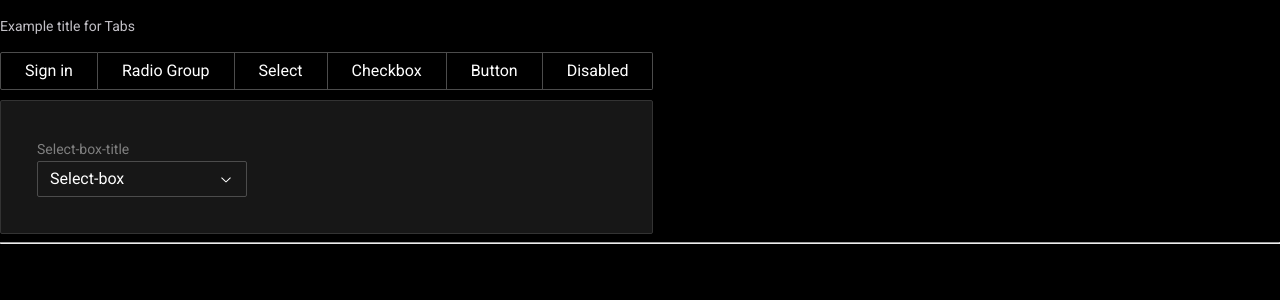
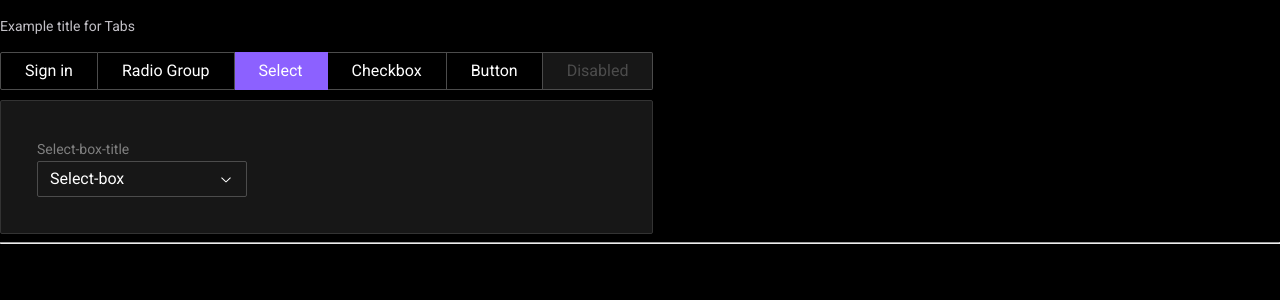
Before and after one commit to dnisaev/cards, a React (Vite) app: page / in a window 1280 px wide. Shown: the top 300 px of the page. Built offline with nearby package versions, Linux system fonts and the light colour scheme.

Commit message:
add Tabs component

```diff
--- a/src/components/ui/Tabs/Tabs.module.css
+++ /dev/null
@@ -1,57 +0,0 @@
-.root {
-  display: flex;
-  flex-direction: column;
-  width: min-content;
-}
-
-.list {
-  display: flex;
-  width: max-content;
-  margin-bottom: 10px;
-}
-
-.trigger {
-  all: unset;
-
-  cursor: pointer;
-
-  position: relative;
-
-  padding: 6px 24px;
-
-  text-align: center;
-
-  &:hover {
-    background-color: var(--color-dark-300);
-  }
-
-  &:active {
-    background-color: var(--color-accent-500);
-    border-color: var(--color-accent-500);
-  }
-}
-
-.first {
-  border: 1px solid var(--color-dark-300);
-  border-radius: 2px 0 0 2px;
-}
-
-.middle {
-  border: 1px solid var(--color-dark-300);
-  border-left: 0;
-  border-radius: 0;
-}
-
-.last {
-  border: 1px solid var(--color-dark-300);
-  border-left: 0;
-  border-radius: 0 2px 2px 0;
-}
-
-.trigger p {
-  margin: 0;
-}
-
-.title {
-  color: var(--color-light-900);
-}
--- /dev/null
+++ b/src/components/ui/Tabs/Tabs.module.scss
@@ -0,0 +1,70 @@
+.root {
+  display: flex;
+  flex-direction: column;
+  width: min-content;
+}
+
+.title {
+  color: var(--color-light-900);
+}
+
+.list {
+  display: flex;
+  width: max-content;
+  margin-bottom: 10px;
+}
+
+.trigger {
+  all: unset;
+
+  cursor: pointer;
+
+  position: relative;
+
+  padding: 6px 24px;
+
+  text-align: center;
+
+  border: 1px solid var(--color-dark-300);
+  border-left: 0;
+  border-radius: 0;
+
+  &:first-child {
+    border: 1px solid var(--color-dark-300);
+    border-radius: 2px 0 0 2px;
+  }
+
+  &:last-child {
+    border: 1px solid var(--color-dark-300);
+    border-left: 0;
+    border-radius: 0 2px 2px 0;
+  }
+
+  &:hover {
+    background-color: var(--color-dark-300);
+  }
+
+  &[data-state='active'] {
+    background-color: var(--color-accent-500);
+    border-color: var(--color-accent-500);
+  }
+
+  &:active {
+    background-color: var(--color-accent-500);
+    border-color: var(--color-accent-500);
+  }
+
+  &[data-disabled] {
+    cursor: initial;
+    background-color: var(--color-dark-700);
+    border-color: var(--color-dark-300);
+
+    & > p {
+      color: var(--color-dark-300);
+    }
+  }
+
+  & > p {
+    margin: 0;
+  }
+}
--- a/src/components/ui/Tabs/Tabs.tsx
+++ b/src/components/ui/Tabs/Tabs.tsx
@@ -4,7 +4,7 @@ import { Typography } from '@/components/ui/Typography'
 import * as TabsRadixUI from '@radix-ui/react-tabs'
 import { clsx } from 'clsx'
 
-import s from './Tabs.module.css'
+import s from './Tabs.module.scss'
 
 type TabType = {
   disabled?: boolean
--- /dev/null
+++ b/src/components/ui/Tabs/index.ts
@@ -0,0 +1 @@
+export * from './Tabs'
```
Also changed, not shown: 1 other file (tests, documents, lock files or other folders).
